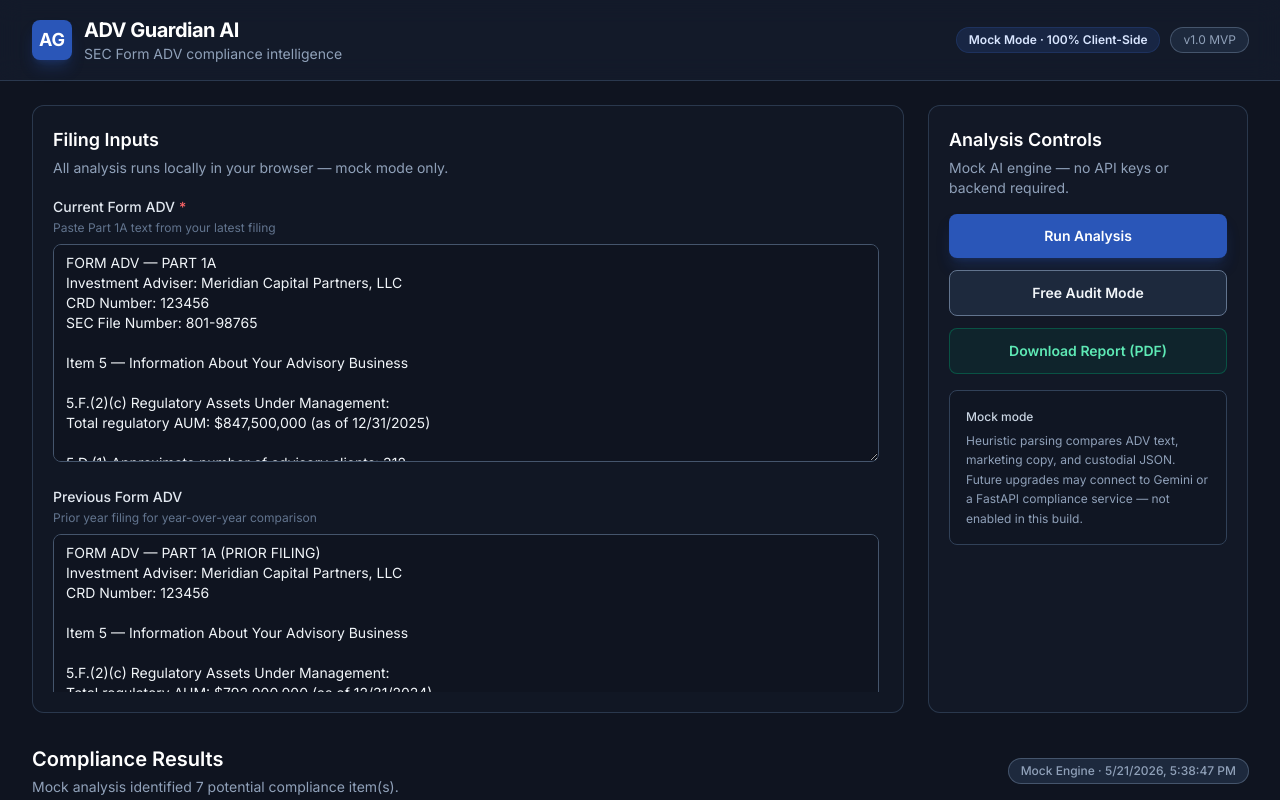
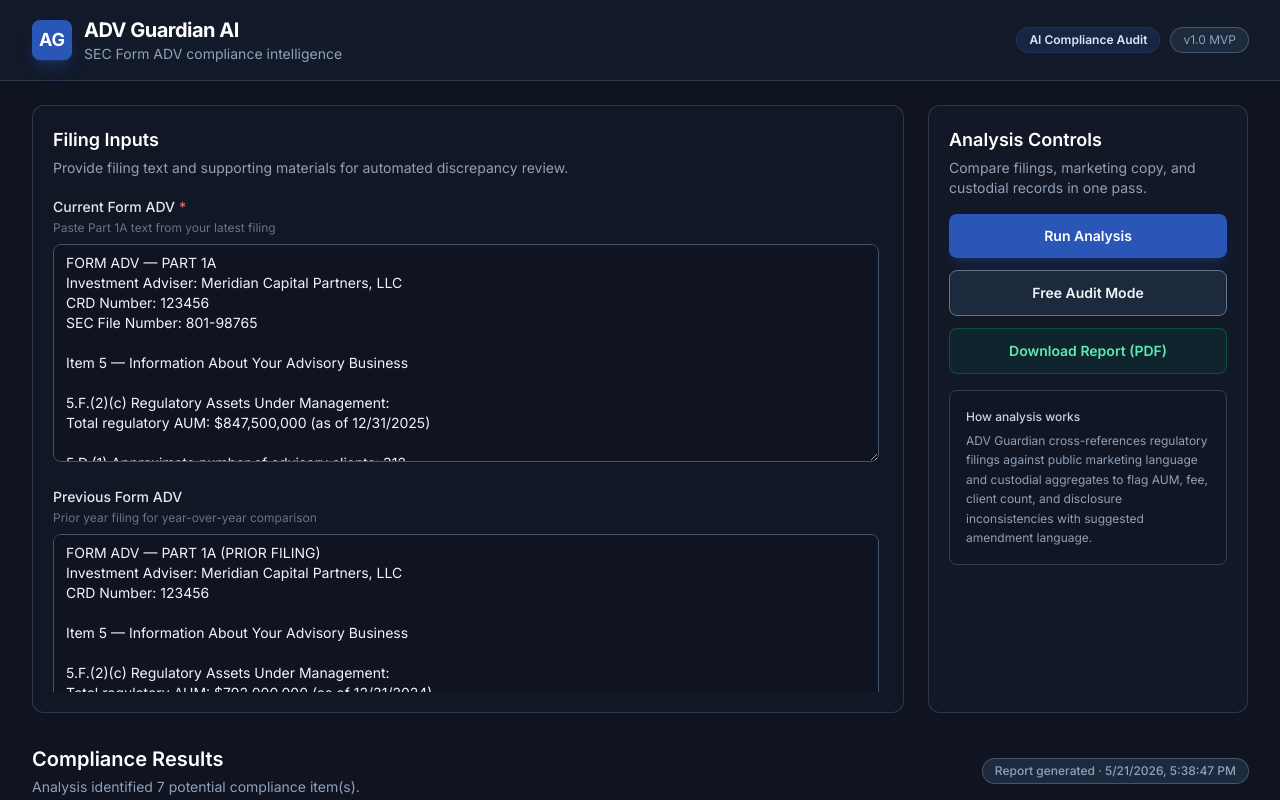
Before and after one commit to codexfang/adv-guardian-ai, a React (Vite) app: page / in a window 1280 px wide. Both pictures are taken after a click on the button "Free Audit Mode". Shown: the top 800 px of the page. Built offline with nearby package versions, Linux system fonts and the light colour scheme.

Commit message:
Polish UI copy for production presentation

```diff
--- a/index.html
+++ b/index.html
@@ -6,7 +6,7 @@
     <meta name="viewport" content="width=device-width, initial-scale=1.0" />
     <meta
       name="description"
-      content="ADV Guardian AI — SEC Form ADV compliance analysis and discrepancy detection (mock mode)."
+      content="ADV Guardian AI — SEC Form ADV compliance analysis and discrepancy detection for investment advisers."
     />
     <link rel="preconnect" href="https://fonts.googleapis.com" />
     <link rel="preconnect" href="https://fonts.gstatic.com" crossorigin />
--- a/src/App.jsx
+++ b/src/App.jsx
@@ -27,7 +27,7 @@ export default function App() {
   const executeAnalysis = useCallback((data) => {
     setError(null)
     setIsAnalyzing(true)
-    // Brief delay simulates async AI — keeps UX realistic in mock mode
+    // Brief delay for analysis UX
     window.setTimeout(() => {
       const result = runMockAnalysis(data)
       if (!result.success) {
@@ -84,9 +84,7 @@ export default function App() {
       </main>
 
       <footer className="mt-12 border-t border-slate-800 py-6 text-center text-xs text-slate-500">
-        ADV Guardian AI · Demonstration build · Not legal advice ·{' '}
-        {/* FUTURE: Gemini API + FastAPI backend integration */}
-        Mock analysis only
+        ADV Guardian AI · Compliance workflow support · Not legal advice
       </footer>
     </div>
   )
--- a/src/components/ActionPanel.jsx
+++ b/src/components/ActionPanel.jsx
@@ -10,7 +10,7 @@ export default function ActionPanel({
       <header>
         <h2 className="text-lg font-semibold text-white">Analysis Controls</h2>
         <p className="mt-1 text-sm text-slate-400">
-          Mock AI engine — no API keys or backend required.
+          Compare filings, marketing copy, and custodial records in one pass.
         </p>
       </header>
 
@@ -45,11 +45,11 @@ export default function ActionPanel({
       </div>
 
       <div className="rounded-lg border border-slate-700 bg-slate-900/50 p-4 text-xs leading-relaxed text-slate-400">
-        <p className="font-medium text-slate-300">Mock mode</p>
+        <p className="font-medium text-slate-300">How analysis works</p>
         <p className="mt-1">
-          Heuristic parsing compares ADV text, marketing copy, and custodial
-          JSON. Future upgrades may connect to Gemini or a FastAPI compliance
-          service — not enabled in this build.
+          ADV Guardian cross-references regulatory filings against public
+          marketing language and custodial aggregates to flag AUM, fee, client
+          count, and disclosure inconsistencies with suggested amendment language.
         </p>
       </div>
     </section>
--- a/src/components/Header.jsx
+++ b/src/components/Header.jsx
@@ -18,7 +18,7 @@ export default function Header() {
 
         <div className="flex items-center gap-3">
           <span className="hidden rounded-full bg-brand-500/15 px-3 py-1 text-xs font-semibold text-brand-100 ring-1 ring-brand-500/30 sm:inline">
-            Mock Mode · 100% Client-Side
+            AI Compliance Audit
           </span>
           <span className="rounded-full bg-slate-800 px-3 py-1 text-xs text-slate-400 ring-1 ring-slate-600">
             v1.0 MVP
--- a/src/components/InputPanel.jsx
+++ b/src/components/InputPanel.jsx
@@ -33,7 +33,7 @@ export default function InputPanel({ values, onChange }) {
       <header>
         <h2 className="text-lg font-semibold text-white">Filing Inputs</h2>
         <p className="mt-1 text-sm text-slate-400">
-          All analysis runs locally in your browser — mock mode only.
+          Provide filing text and supporting materials for automated discrepancy review.
         </p>
       </header>
 
--- a/src/components/ResultsDashboard.jsx
+++ b/src/components/ResultsDashboard.jsx
@@ -41,7 +41,7 @@ export default function ResultsDashboard({ report, error }) {
           <p className="mt-1 text-sm text-slate-400">{message}</p>
         </div>
         <span className="rounded-full bg-slate-800 px-3 py-1 text-xs font-medium text-slate-400 ring-1 ring-slate-600">
-          Mock Engine · {new Date(report.generatedAt).toLocaleString()}
+          Report generated · {new Date(report.generatedAt).toLocaleString()}
         </span>
       </div>
 
@@ -71,8 +71,7 @@ export default function ResultsDashboard({ report, error }) {
         <div className="rounded-xl border border-emerald-500/30 bg-emerald-500/5 px-6 py-10 text-center">
           <p className="font-medium text-emerald-200">No anomalies detected</p>
           <p className="mt-2 text-sm text-slate-400">
-            Mock heuristics found no material discrepancies with the provided
-            inputs.
+            No material discrepancies were identified with the provided inputs.
           </p>
         </div>
       ) : (
--- a/src/mock/mockAnalyzer.js
+++ b/src/mock/mockAnalyzer.js
@@ -356,8 +356,8 @@ export function runMockAnalysis(inputs) {
     success: true,
     message:
       unique.length === 0
-        ? 'No material discrepancies detected in mock analysis.'
-        : `Mock analysis identified ${unique.length} potential compliance item(s).`,
+        ? 'No material discrepancies detected in this review.'
+        : `Analysis identified ${unique.length} potential compliance item(s).`,
     generatedAt: new Date().toISOString(),
     mode: 'mock',
     extracted: { current, previous, website, custodial: custodial ?? null },
--- a/src/utils/exportPdf.js
+++ b/src/utils/exportPdf.js
@@ -34,7 +34,7 @@ export function downloadAnalysisPdf(report, firmLabel = 'ADV Guardian AI') {
   }
 
   line(firmLabel, 18, 'bold', [31, 67, 148])
-  line('Form ADV Compliance Analysis — Mock Mode Report', 12, 'normal', [71, 85, 105])
+  line('Form ADV Compliance Analysis Report', 12, 'normal', [71, 85, 105])
   y += 8
   line(`Generated: ${new Date(report.generatedAt).toLocaleString()}`, 10)
   if (report.summary) {
@@ -64,7 +64,7 @@ export function downloadAnalysisPdf(report, firmLabel = 'ADV Guardian AI') {
 
   y += 8
   line(
-    'Disclaimer: This report was generated by mock heuristic analysis for demonstration purposes only. It does not constitute legal advice. Consult qualified compliance counsel before filing amendments.',
+    'Disclaimer: This report supports compliance review workflows only. It does not constitute legal advice. Consult qualified compliance counsel before filing amendments.',
     8,
     'italic',
     [100, 116, 139]
```
Also changed, not shown: 1 other file (tests, documents, lock files or other folders).
